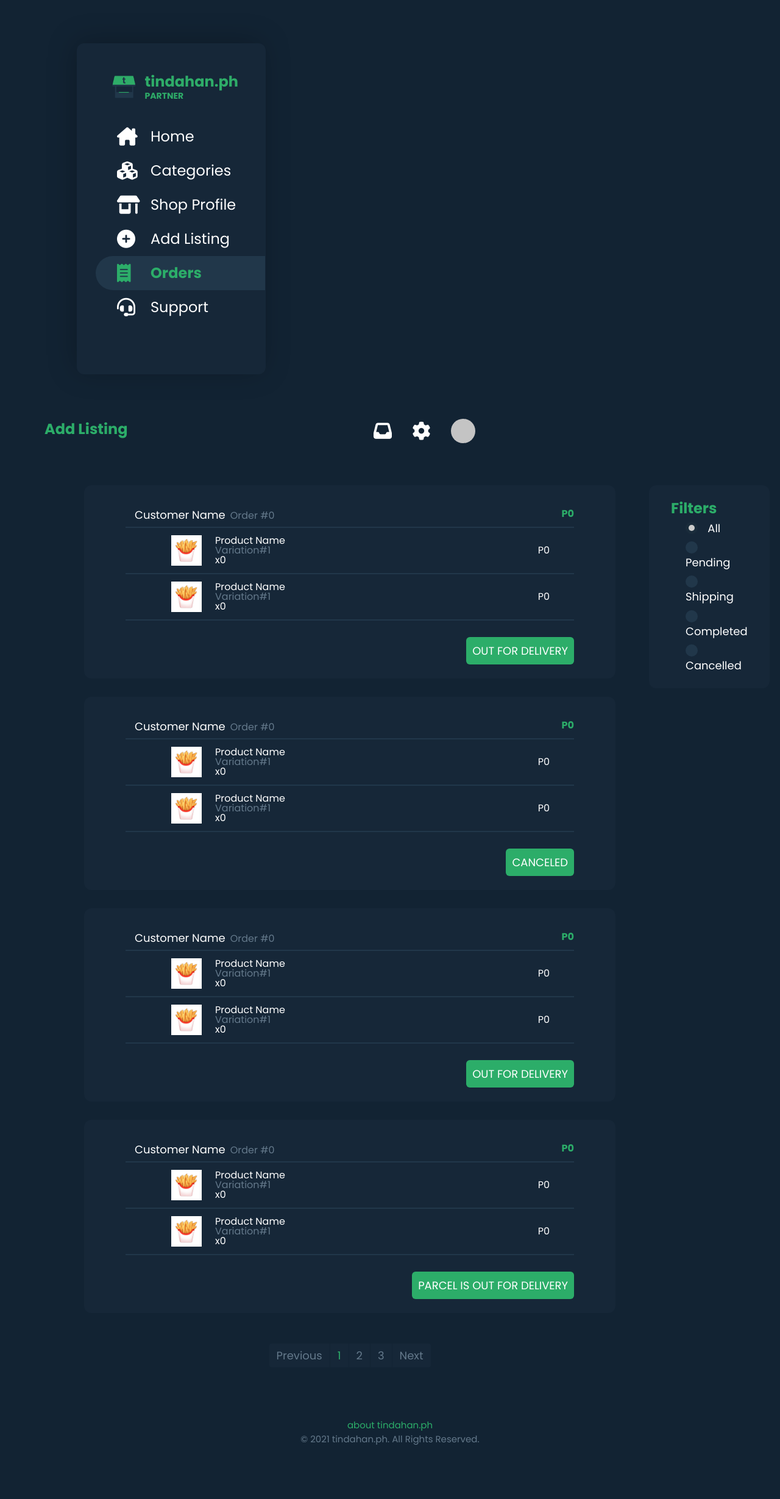
After one commit to cruzhansm/tindahan.ph, a PHP site: page /src/partner/partner-orders.html in a window 1280 px wide. The commit adds this page. Shown: the whole page at 61% size. Run offline with PHP 8.4, Linux system fonts and the light colour scheme; some libraries are stand-ins or nearby versions; some web fonts are replaced.

Commit message:
Partner orders page finished. Awaiting JS and backend integration.

```diff
--- a/css/base/form.css
+++ b/css/base/form.css
@@ -45,6 +45,21 @@
   outline: none;
 }
 
+.form-check-input[type=radio],
+.form-check-input[type=radio]:checked,
+.form-check-input[type=radio]:active,
+.form-check-input[type=radio]:focus {
+  border-radius: 50% !important;
+  border: 0;
+  margin-right: 17px;
+  box-shadow: none;
+}
+
+.form-check-input[type=radio]:checked,
+.form-check-input[type=radio]:active,
+.form-check-input[type=radio]:focus  {
+  filter: brightness(80%);
+}
 
 .form-search {
   width: 420px;
--- /dev/null
+++ b/css/partner/orders/orders-container.css
@@ -0,0 +1,41 @@
+.container-display {
+  margin-bottom: 48px;
+}
+
+.container-orders {
+  display: flex;
+  padding-left: 65px;
+  height: min-content;
+}
+
+.container-orders-list {
+  display: flex;
+  flex-direction: column;
+  align-items: center;
+  width: 872px;
+}
+
+.container-orders-filter {
+  display: flex;
+  flex-direction: column;
+  background-color: var(--tph-secondary);
+  border-radius: 12px;
+  width: 250px;
+  height: 333px;
+  margin-left: 55px;
+  padding: 20px 36px;
+}
+
+.orders-group {
+  background-color: var(--tph-secondary);
+  border-radius: 12px;
+  width: 872px;
+  height: 317px;
+  padding: 35px 68px;
+  margin-bottom: 30px;
+}
+
+.pagination {
+  margin-top: 20px;
+  width: 100%;
+}
--- /dev/null
+++ b/css/partner/orders/orders-filter.css
@@ -0,0 +1,8 @@
+.orders-filters {
+  display: flex;
+  flex-direction: column;
+  justify-content: space-around;
+  align-items: baseline;
+  height: 100%;
+  margin-left: 24px;
+}
--- /dev/null
+++ b/css/partner/orders/orders-products.css
@@ -0,0 +1,83 @@
+.order-header {
+  border-bottom: 1px solid #21374A;
+  padding-left: 15px;
+  display: flex;
+  justify-content: space-between;
+  width: 100%;
+}
+
+.order-header-details {
+  display: inline-flex;
+  align-items: baseline;
+  margin-bottom: 5px;
+}
+
+.order-header-count {
+  color: var(--tph-text-secondary);
+  margin-left: 8px;
+  font-style: 16px;
+  line-height: 27px;
+}
+
+.order-header-price {
+  color: var(--tph-text-highlight);
+  font-weight: 700;
+}
+
+.order-product-group {
+  border-bottom: 1px solid #21374A;
+}
+
+.order-product {
+  display: flex;
+  justify-content: space-between;
+  align-items: center;
+  border-top: 1px solid #21374A;
+  border-bottom: 1px solid #21374A;
+  width: 100%;
+  padding: 12px 40px 12px 75px;
+}
+
+.order-product-details {
+  display: flex;
+  justify-content: center;
+  align-items: center;
+  height: 50px;
+}
+
+.order-product-img {
+  width: 50px;
+  height: 50px;
+}
+
+.order-product-info {
+  display: flex;
+  flex-direction: column;
+  justify-content: center;
+  margin-left: 22px;
+  height: inherit;
+}
+
+.order-product-name,
+.order-product-variation,
+.order-product-quantity {
+  line-height: 16px;;
+}
+
+.order-product-variation {
+  color: var(--tph-text-secondary)
+}
+
+.order-product-status {
+  background-color: var(--tph-text-highlight);
+  border-radius: 6px;
+  display: flex;
+  justify-content: center;
+  align-items: center;
+  font-size: 18px;
+  width: max-content;
+  height: 45px;
+  padding: 10px;
+  text-transform: uppercase;
+  margin-top: 27px;
+}
--- /dev/null
+++ b/css/partner/orders/orders.css
@@ -0,0 +1,3 @@
+@import url('orders-products.css');
+@import url('orders-container.css');
+@import url('orders-filter.css');
--- a/css/partner/partner.css
+++ b/css/partner/partner.css
@@ -1 +1,2 @@
 @import url('shop-profile/shop-profile.css');
+@import url('orders/orders.css');
--- /dev/null
+++ b/src/partner/partner-orders.html
@@ -0,0 +1,293 @@
+<!DOCTYPE html>
+<html lang="en">
+<head>
+  <meta charset="UTF-8">
+  <meta http-equiv="X-UA-Compatible" content="IE=edge">
+  <meta name="viewport" content="width=device-width, initial-scale=1.0">
+  <title>tindahan.ph - Orders</title>
+
+  <link rel="icon" type="image/png" href="/assets/images/tph-logo-128px.png"/>
+
+  <link href="https://cdn.jsdelivr.net/npm/bootstrap@5.0.2/dist/css/bootstrap.min.css" rel="stylesheet" integrity="sha384-EVSTQN3/azprG1Anm3QDgpJLIm9Nao0Yz1ztcQTwFspd3yD65VohhpuuCOmLASjC" crossorigin="anonymous">
+  <script src="https://cdnjs.cloudflare.com/ajax/libs/jquery/3.6.0/jquery.min.js" integrity="sha512-894YE6QWD5I59HgZOGReFYm4dnWc1Qt5NtvYSaNcOP+u1T9qYdvdihz0PPSiiqn/+/3e7Jo4EaG7TubfWGUrMQ==" crossorigin="anonymous" referrerpolicy="no-referrer"></script>
+  <script src="https://kit.fontawesome.com/056f419e6a.js" crossorigin="anonymous"></script>
+
+  <link rel="stylesheet" href="/css/base/base.css">
+  <link rel="stylesheet" href="/css/components/components.css">
+  <link rel="stylesheet" href="/css/utilities/utilities.css">
+  <link rel="stylesheet" href="/css/partner/partner.css">
+
+  <script src="/js/common/user-logout.js"></script>
+</head>
+
+<script>
+  function noSubmit(e) {
+
+    e.preventDefault();
+  }
+</script>
+
+<body class="bg-primary">
+  <div class="row m-0">
+    <div class="col left">
+      <div class="sidenav">
+        <div class="sidenav-header">
+          <img src="/assets/images/tph-logo-512px.png" class="sidenav-header-img">
+          <div class="sidenav-header-text">
+            <div>tindahan.ph</div>
+            <div>PARTNER</div>
+          </div>
+        </div>
+        <div class="sidenav-links">
+          <a href="/index.html" class="sidenav-link">
+            <i class="fa-solid fa-house-chimney sidenav-link-icon"></i>
+            <div class="sidenav-link-text">Home</div>
+          </a>
+          <a href="#" class="sidenav-link">
+            <i class="fa-solid fa-cubes sidenav-link-icon"></i>
+            <div class="sidenav-link-text">Categories</div>
+          </a>
+          <a href="/src/partner/partner-shop-profile.html" class="sidenav-link">
+            <i class="fa-solid fa-shop sidenav-link-icon"></i>
+            <div class="sidenav-link-text">Shop Profile</div>
+          </a>
+          <a href="#" class="sidenav-link">
+            <i class="fa-solid fa-circle-plus sidenav-link-icon"></i>
+            <div class="sidenav-link-text">Add Listing</div>
+          </a>
+          <a href="#" class="sidenav-link active">
+            <i class="fa-solid fa-receipt sidenav-link-icon"></i>
+            <div class="sidenav-link-text">Orders</div>
+          </a>
+          <a href="#" class="sidenav-link">
+            <i class="fa-solid fa-headset sidenav-link-icon"></i>
+            <div class="sidenav-link-text">Support</div>
+          </a>
+        </div>
+      </div>
+    </div>
+    <div class="col right">
+      <div class="container-display">
+        <header class="header product">
+          <div class="text-highlight fw-bold">
+            Add Listing
+          </div>
+          <div class="header-icons">
+            <i class="fa-solid fa-inbox"></i>
+            <i class="fa-solid fa-gear"></i>
+            <div class="user-image-icon" onclick="displayUserActions()">
+              <div class="user-image-actions visually-hidden">
+                <div class="user-image-action no-hover">
+                  <i class="fa-solid fa-user"></i>
+                  <div>userFirstName</div>
+                </div>
+                <div class="user-image-action">
+                  <i class="fa-solid fa-right-from-bracket"></i>
+                  <a href="/src/common/login.html">LOG OUT</a>
+                </div>
+              </div>
+            </div>
+          </div>
+        </header>
+
+        <div class="container-orders">
+          <div class="container-orders-list">
+            <div id="pagination1">
+              <div class="orders-group">
+                <div class="order-header">
+                  <div class="order-header-details">
+                    <div class="fs-18">Customer Name</div>
+                    <div class="order-header-count">Order #0</div>
+                  </div>
+                  <div class="order-header-price">P0</div>
+                </div>
+                <div class="order-product-group">
+                  <div class="order-product">
+                    <div class="order-product-details">
+                      <img src="/assets/images/fries.jpg" class="order-product-img"></img>
+                      <div class="order-product-info">
+                        <div class="order-product-name">Product Name</div>
+                        <div class="order-product-variation">Variation#1</div>
+                        <div class="order-product-quantity">x0</div>
+                      </div>
+                    </div>
+                    <div>P0</div>
+                  </div>
+                  <div class="order-product">
+                    <div class="order-product-details">
+                      <img src="/assets/images/fries.jpg" class="order-product-img"></img>
+                      <div class="order-product-info">
+                        <div class="order-product-name">Product Name</div>
+                        <div class="order-product-variation">Variation#1</div>
+                        <div class="order-product-quantity">x0</div>
+                      </div>
+                    </div>
+                    <div>P0</div>
+                  </div>
+                </div>
+                <div class="order-product-status ms-auto">Out for Delivery</div>
+              </div>
+              <div class="orders-group">
+                <div class="order-header">
+                  <div class="order-header-details">
+                    <div class="fs-18">Customer Name</div>
+                    <div class="order-header-count">Order #0</div>
+                  </div>
+                  <div class="order-header-price">P0</div>
+                </div>
+                <div class="order-product-group">
+                  <div class="order-product">
+                    <div class="order-product-details">
+                      <img src="/assets/images/fries.jpg" class="order-product-img"></img>
+                      <div class="order-product-info">
+                        <div class="order-product-name">Product Name</div>
+                        <div class="order-product-variation">Variation#1</div>
+                        <div class="order-product-quantity">x0</div>
+                      </div>
+                    </div>
+                    <div>P0</div>
+                  </div>
+                  <div class="order-product">
+                    <div class="order-product-details">
+                      <img src="/assets/images/fries.jpg" class="order-product-img"></img>
+                      <div class="order-product-info">
+                        <div class="order-product-name">Product Name</div>
+                        <div class="order-product-variation">Variation#1</div>
+                        <div class="order-product-quantity">x0</div>
+                      </div>
+                    </div>
+                    <div>P0</div>
+                  </div>
+                </div>
+                <div class="order-product-status ms-auto">Canceled</div>
+              </div>
+              <div class="orders-group">
+                <div class="order-header">
+                  <div class="order-header-details">
+                    <div class="fs-18">Customer Name</div>
+                    <div class="order-header-count">Order #0</div>
+                  </div>
+                  <div class="order-header-price">P0</div>
+                </div>
+                <div class="order-product-group">
+                  <div class="order-product">
+                    <div class="order-product-details">
+                      <img src="/assets/images/fries.jpg" class="order-product-img"></img>
+                      <div class="order-product-info">
+                        <div class="order-product-name">Product Name</div>
+                        <div class="order-product-variation">Variation#1</div>
+                        <div class="order-product-quantity">x0</div>
+                      </div>
+                    </div>
+                    <div>P0</div>
+                  </div>
+                  <div class="order-product">
+                    <div class="order-product-details">
+                      <img src="/assets/images/fries.jpg" class="order-product-img"></img>
+                      <div class="order-product-info">
+                        <div class="order-product-name">Product Name</div>
+                        <div class="order-product-variation">Variation#1</div>
+                        <div class="order-product-quantity">x0</div>
+                      </div>
+                    </div>
+                    <div>P0</div>
+                  </div>
+                </div>
+                <div class="order-product-status ms-auto">Out for Delivery</div>
+              </div>
+              <div class="orders-group">
+                <div class="order-header">
+                  <div class="order-header-details">
+                    <div class="fs-18">Customer Name</div>
+                    <div class="order-header-count">Order #0</div>
+                  </div>
+                  <div class="order-header-price">P0</div>
+                </div>
+                <div class="order-product-group">
+                  <div class="order-product">
+                    <div class="order-product-details">
+                      <img src="/assets/images/fries.jpg" class="order-product-img"></img>
+                      <div class="order-product-info">
+                        <div class="order-product-name">Product Name</div>
+                        <div class="order-product-variation">Variation#1</div>
+                        <div class="order-product-quantity">x0</div>
+                      </div>
+                    </div>
+                    <div>P0</div>
+                  </div>
+                  <div class="order-product">
+                    <div class="order-product-details">
+                      <img src="/assets/images/fries.jpg" class="order-product-img"></img>
+                      <div class="order-product-info">
+                        <div class="order-product-name">Product Name</div>
+                        <div class="order-product-variation">Variation#1</div>
+                        <div class="order-product-quantity">x0</div>
+                      </div>
+                    </div>
+                    <div>P0</div>
+                  </div>
+                </div>
+                <div class="order-product-status ms-auto">Parcel is out for delivery</div>
+              </div>
+            </div>
+            <nav>
+              <!-- Convert to dynamically created page number -->
+              <!-- creates N number of links depending on number of store -->
+              <!-- products, where N = no. of products / 12-> max display -->
+              <!-- per page. -->
+              <ul class="pagination">
+                <li class="page-item" onclick="goToPredecessor()">
+                  <a class="page-link" href="#aproducts">Previous</a>
+                </li>
+                <li class="page-item" onclick="goToNextPage(1)">
+                  <a class="page-link current" href="#aproducts">1</a>
+                </li>
+                <li class="page-item" onclick="goToNextPage(2)">
+                  <a class="page-link" href="#aproducts">2</a>
+                </li>
+                <li class="page-item" onclick="goToNextPage(3)">
+                  <a class="page-link" href="#aproducts">3</a>
+                </li>
+                <li class="page-item" onclick="goToSuccessor()">
+                  <a class="page-link" href="#aproducts">Next</a>
+                </li>
+              </ul>
+            </nav>
+          </div>
+          <div class="container-orders-filter">
+            <div class="fs-24 text-highlight fw-bold">Filters</div>
+            <form class="orders-filters">
+              <div class="order-filter-type">
+                <input type="radio" name="filter" class="form-check-input" checked>
+                <label for="" class="form-check-label">All</label>
+              </div>
+              <div class="order-filter-type">
+                <input type="radio" name="filter" class="form-check-input">
+                <label for="" class="form-check-label">Pending</label></div>
+              <div class="order-filter-type">
+                <input type="radio" name="filter" class="form-check-input">
+                <label for="" class="form-check-label">Shipping</label>
+              </div>
+              <div class="order-filter-type">
+                <input type="radio" name="filter" class="form-check-input">
+                <label for="" class="form-check-label">Completed</label>
+              </div>
+              <div class="order-filter-type">
+                <input type="radio" name="filter" class="form-check-input">
+                <label for="" class="form-check-label">Cancelled</label>
+              </div>
+          </div>
+        </div>
+
+      </div>
+    </div>
+  </div>
+
+  <div class="copyright mx-auto">
+    <div class="text-highlight">about tindahan.ph</div>
+    <div class="text-secondary">&copy 2021 tindahan.ph. All Rights Reserved.</div>
+  </div>
+
+  <script src="https://cdn.jsdelivr.net/npm/bootstrap@5.0.2/dist/js/bootstrap.bundle.min.js" integrity="sha384-MrcW6ZMFYlzcLA8Nl+NtUVF0sA7MsXsP1UyJoMp4YLEuNSfAP+JcXn/tWtIaxVXM" crossorigin="anonymous"></script>
+</body>
+</html>
```
Also changed, not shown: js/common/pagination.js (renamed from js/partner/shop-profile/shop-profile-pagination.js).
